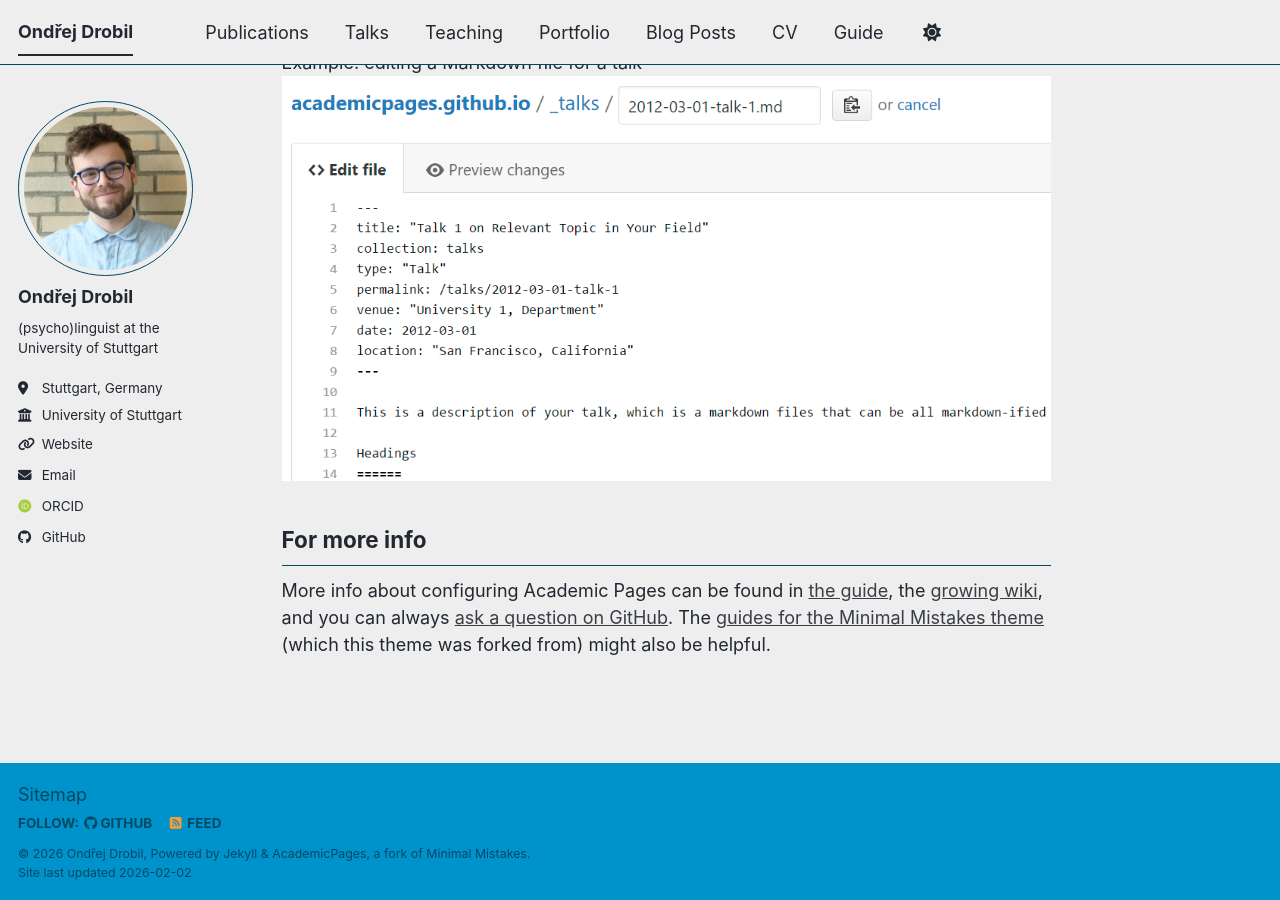
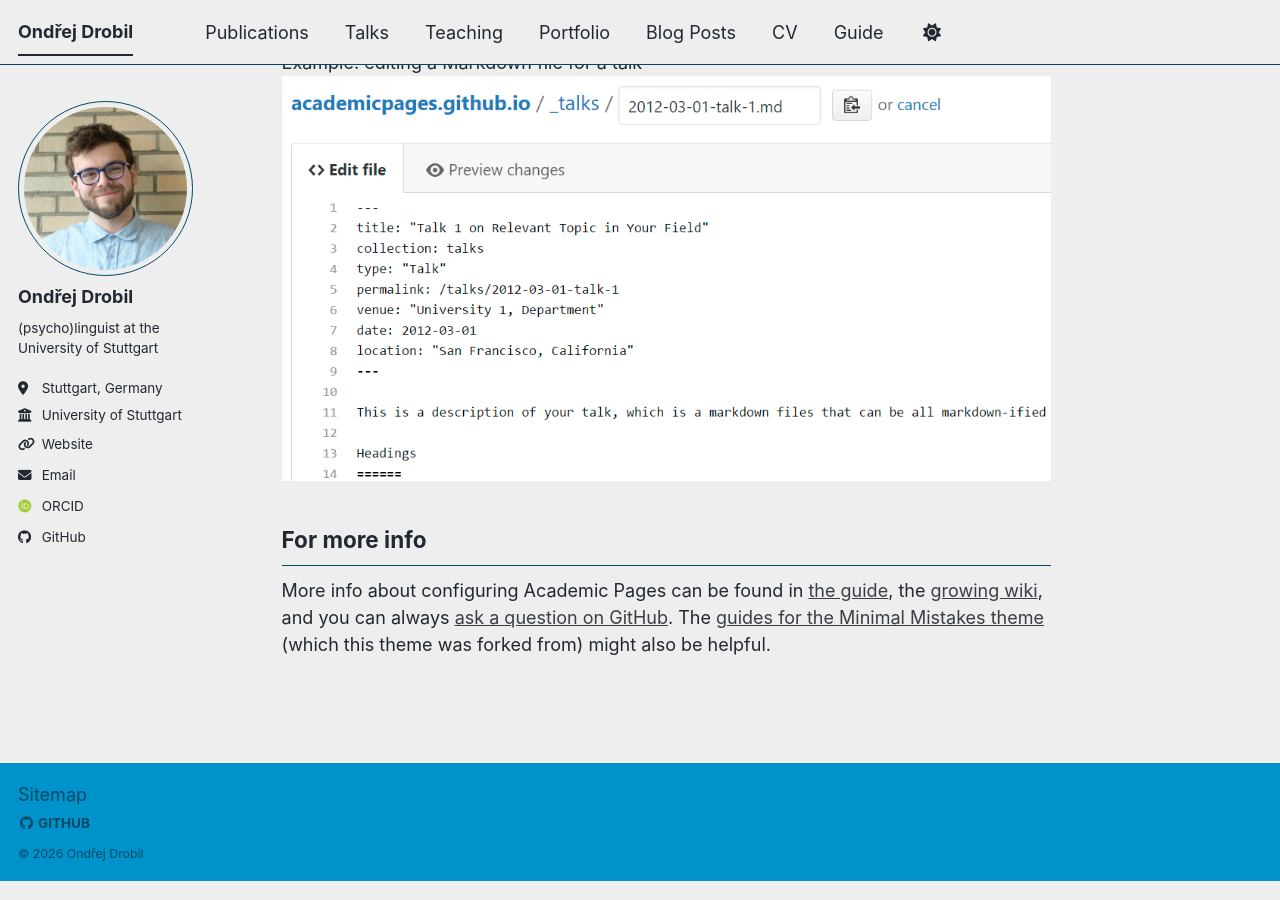
Before and after one commit to ondrejdrobil/ondrejdrobil.github.io, a Jekyll site: the page built from _pages/about.md, in a window 1280 px wide and 900 px high, scrolled down 2692 px. Built offline with Jekyll 4.4.1, drawn with Linux system fonts in a browser that asks for light colours; some web fonts are replaced; a script bundle is joined from its source files by our own code; library files that are not in the unit come from our copies.

Commit message:
Update footer.html

```diff
--- a/_includes/footer.html
+++ b/_includes/footer.html
@@ -1,25 +1,13 @@
 {% include base_path %}
 
-{% if site.author.github or site.author.bitbucket or site.atom_feed.hide != true %}
 <div class="page__footer-follow">
   <ul class="social-icons">
-    {% if site.data.ui-text[site.locale].follow_label %}
-      <li><strong>{{ site.data.ui-text[site.locale].follow_label }}</strong></li>
-    {% endif %}
     {% if site.author.github %}
-      <li><a href="https://github.com/{{ site.author.github }}"><i class="fab fa-github" aria-hidden="true"></i> GitHub</a></li>
-    {% endif %}
-    {% if site.author.bitbucket %}
-      <li><a href="https://bitbucket.org/{{ site.author.bitbucket }}"><i class="fab fa-bitbucket" aria-hidden="true"></i> Bitbucket</a></li>
-    {% endif %}
-    {% if site.atom_feed.hide != true %}
-    <li><a href="{% if site.atom_feed.path %}{{ site.atom_feed.path }}{% else %}{{ base_path }}/feed.xml{% endif %}"><i class="fa fa-fw fa-rss-square" aria-hidden="true"></i> {{ site.data.ui-text[site.locale].feed_label | default: "Feed" }}</a></li>
+      <li><a href="https://github.com/{{ site.author.github }}"><i class="fab fa-fw fa-github" aria-hidden="true"></i> GitHub</a></li>
     {% endif %}
   </ul>
 </div>
-{% endif %}
 
 <div class="page__footer-copyright">
-  &copy; {{ site.time | date: '%Y' }} {{ site.name | default: site.title }}, {{ site.data.ui-text[site.locale].powered_by | default: "Powered by" }} <a href="https://jekyllrb.com" rel="nofollow">Jekyll</a> &amp; <a href="https://github.com/academicpages/academicpages.github.io">AcademicPages</a>, a fork of <a href="https://mademistakes.com/work/minimal-mistakes-jekyll-theme/" rel="nofollow">Minimal Mistakes</a>.<br />
-  Site last updated {{ "now" | date: '%Y-%m-%d' }}
+  &copy; {{ site.time | date: '%Y' }} {{ site.name | default: site.title }}
 </div>
```
